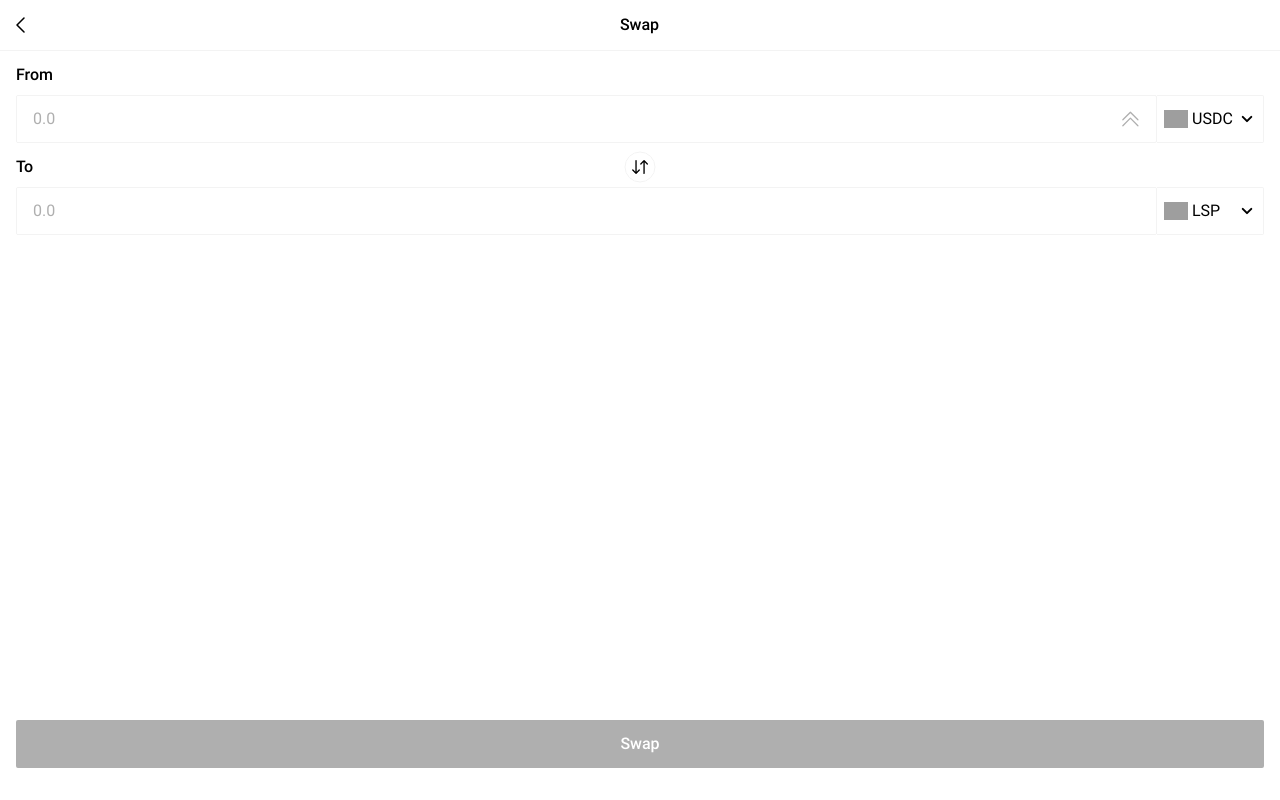
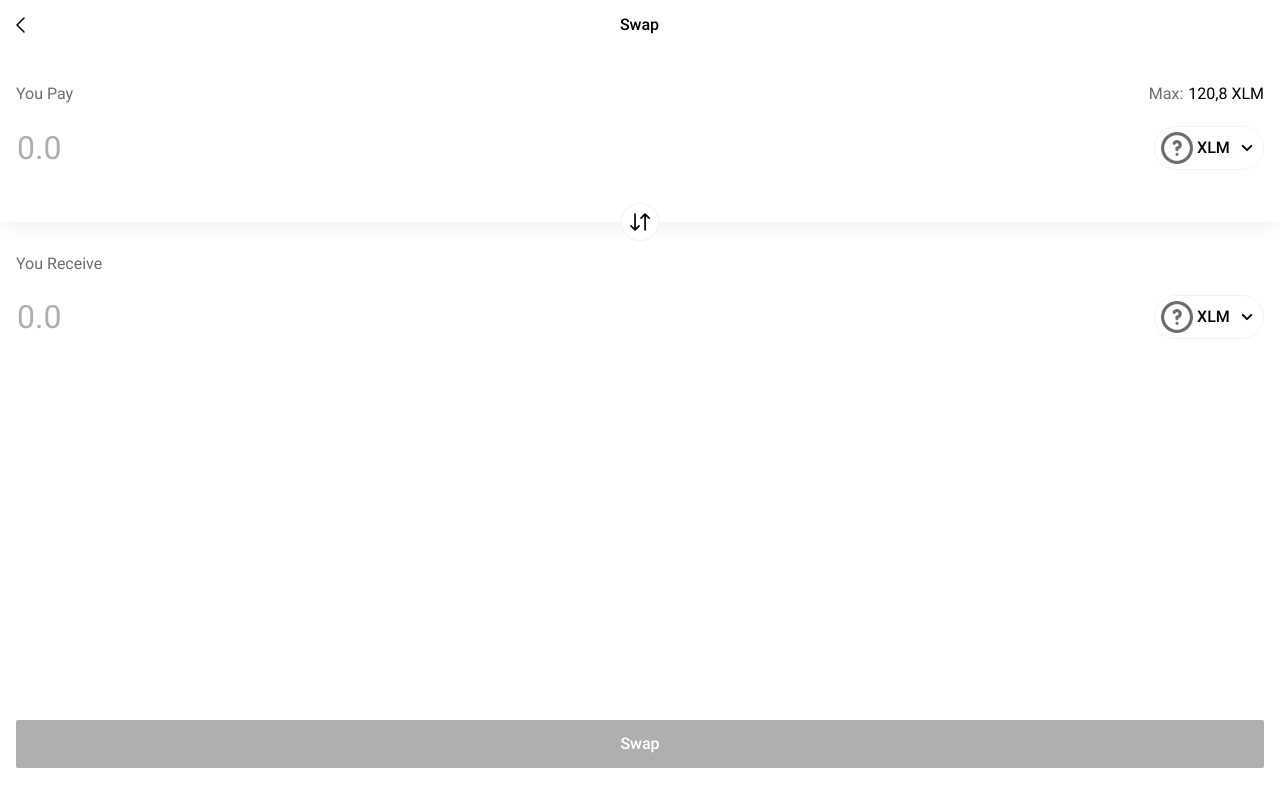
Before and after one commit to rabetofficial/rabet-mobile, a Next.js app: page /swap in a window 1280 px wide. Built offline with nearby package versions, Linux system fonts and the light colour scheme; grey boxes are pictures that could not be loaded.

Commit message:
style: style swap page

```diff
--- a/src/blocks/Op/Basic/SelectAsset/index.tsx
+++ b/src/blocks/Op/Basic/SelectAsset/index.tsx
@@ -1,102 +1,31 @@
-import { Horizon } from 'stellar-sdk';
-import React, { useEffect, useState } from 'react';
+import React from 'react';
+import Image from 'next/image';
+import styled from 'styled-components';
 
-import { Usage } from 'models';
+import questionLogo from 'public/images/question-circle.png';
 import AngleDownBold from 'svgs/AngleDownBold';
-// import Modal from 'components/common/ModalDialog';
-import handleAssetAlt from 'utils/handleAssetAlt';
-import handleAssetImage from 'utils/handleAssetImage';
-import questionLogo from 'public/images/question-circle.png';
-import useTypedSelector from 'hooks/useTypedSelector';
 
-import * as S from './styles';
-import SearchAsset from './Search';
+const Trigger = styled.div`
+  display: flex;
+  align-items: center;
+  justify-content: space-between;
+  border: 1px solid ${({ theme }) => theme.colors.primary.lighter};
+  border-radius: 22px;
+  width: 110px;
+  height: 44px;
+  padding: 6px 10px 6px 6px;
+`;
 
-type AppProps = {
-  asset: Horizon.BalanceLine;
-  assets: Horizon.BalanceLine[];
-  onChange: (value: any) => void;
-  usage: Usage;
-  valueName?: string;
-  defaultNull?: boolean;
-  setValue?: null;
-};
+const SelectAsset = () => (
+  <div>
+    <Trigger>
+      <div className="flex items-center">
+        <Image src={questionLogo} height={32} width={32} />
+        <div className="font-medium ml-1">XLM</div>
+      </div>
+      <AngleDownBold />
+    </Trigger>
+  </div>
+);
 
-const SelectAssetModal = ({
-  asset,
-  onChange,
-  assets,
-  setValue,
-  valueName,
-  defaultNull,
-  usage,
-}: AppProps) => {
-  const [isModalOpen, setIsModalOpen] = useState(false);
-  const [currentAsset, setCurrentAsset] = useState(
-    defaultNull ? null : assets[0],
-  );
-  const assetImages = useTypedSelector((store) => store.assetImages);
-
-  const onOpenModal = () => setIsModalOpen(true);
-  const onCloseModal = () => setIsModalOpen(false);
-
-  useEffect(() => {
-    if (asset) {
-      setCurrentAsset(asset);
-    }
-  }, [asset]);
-
-  const handleAssetChange = (newAsset: Horizon.BalanceLine) => {
-    setCurrentAsset(newAsset);
-
-    onChange(newAsset);
-
-    if (setValue) {
-      setValue(valueName, newAsset);
-    }
-  };
-
-  return (
-    <S.InputContainer className="select-modal">
-      <S.ModalTrigger onClick={onOpenModal}>
-        <div className="flex items-center">
-          {currentAsset ? (
-            <>
-              <S.Img
-                fallBack={questionLogo}
-                alt={handleAssetAlt(currentAsset)}
-                src={handleAssetImage(currentAsset, assetImages)}
-              />
-              {currentAsset.asset_code || 'XLM'}
-            </>
-          ) : (
-            <p>NONE</p>
-          )}
-        </div>
-        <AngleDownBold />
-      </S.ModalTrigger>
-
-      {/* <Modal */}
-      {/*  isOpen={isModalOpen} */}
-      {/*  onClose={onCloseModal} */}
-      {/*  isStyled={false} */}
-      {/*  size={usage === 'extension' ? 'small' : 'medium'} */}
-      {/* > */}
-      {/*  <SearchAsset */}
-      {/*    assets={assets} */}
-      {/*    valueName={valueName} */}
-      {/*    closeModal={onCloseModal} */}
-      {/*    onChange={handleAssetChange} */}
-      {/*  /> */}
-      {/* </Modal> */}
-    </S.InputContainer>
-  );
-};
-
-SelectAssetModal.defaultProps = {
-  valueName: '',
-  setValue: undefined,
-  defaultNull: false,
-};
-
-export default SelectAssetModal;
+export default SelectAsset;
--- a/src/blocks/Op/Basic/Swap/index.tsx
+++ b/src/blocks/Op/Basic/Swap/index.tsx
@@ -15,16 +15,16 @@ import Input from 'components/common/Input/InputHook';
 import useActiveAccount from 'hooks/useActiveAccount';
 import combineAssets from 'utils/swap/addDefaultAssets';
 import controlNumberInput from 'utils/controlNumberInput';
-import SelectAssetModal from 'blocks/Op/Basic/SelectAsset';
 import isInsufficientAsset from 'utils/isInsufficientAsset';
 import ButtonContainer from 'components/common/ButtonContainer';
 import RouteName from 'staticRes/routes';
 import config from 'config';
+import Layout from 'components/common/Layouts/BaseLayout';
 import validateForm from './validateForm';
 import ShowFractional from './ShowFractional';
 
 import * as S from './styles';
-import Layout from '../../../../components/common/Layouts/BaseLayout';
+import SelectAsset from '../SelectAsset';
 
 export type FormValues = {
   path: any[];
@@ -191,10 +191,17 @@ const BasicSwap = () => {
   };
 
   return (
+    <form onSubmit={handleSubmit(onSubmit)}>
+      <S.Shadow>
         <Layout>
-      <form onSubmit={handleSubmit(onSubmit)}>
-        <label className="label-primary block mt-[12px]">From</label>
-        <S.ModalInput>
+          <div className="flex justify-between">
+            <div className="text-primary-dark">You Pay</div>
+            <div className="flex">
+              <div className="text-primary-dark">Max:</div>
+              <div className="ml-[5px]">120,8 XLM</div>
+            </div>
+          </div>
+
           <Controller
             name="lastField"
             control={control}
@@ -212,6 +219,7 @@ const BasicSwap = () => {
             )}
           />
 
+          <div className="flex items-center mt-[20px]">
             <Controller
               name="from"
               control={control}
@@ -219,8 +227,8 @@ const BasicSwap = () => {
                 <Input
                   type="number"
                   placeholder="0.0"
-                size="medium"
-                variant="max"
+                  size="x-large"
+                  variant="borderless"
                   value={field.value}
                   onChange={(e) => {
                     setValue('lastField', 'from');
@@ -230,42 +238,28 @@ const BasicSwap = () => {
                   errorMsg={errors.from && errors.from.message}
                   onKeyPress={controlNumberInput}
                   styleType="light"
-                className="grow"
+                  className="grow !my-0"
                 />
               )}
             />
 
-          <Controller
-            name="asset1"
-            control={control}
-            render={({ field }) => (
-              <SelectAssetModal
-                valueName="asset1"
-                asset={field.value}
-                onChange={field.onChange}
-                assets={assets}
-              />
-            )}
-          />
-        </S.ModalInput>
+            <SelectAsset />
+          </div>
+        </Layout>
+      </S.Shadow>
 
       <div className="flex justify-center">
-          <div
-            style={{
-              width: 32,
-              height: 32,
-              borderRadius: '50%',
-              overflow: 'hidden',
-              cursor: 'pointer',
-            }}
-            onClick={handleSwapPlaces}
-          >
+        <S.SwapSvg className="mt-[-20px]" onClick={handleSwapPlaces}>
           <Swap />
-          </div>
+        </S.SwapSvg>
       </div>
 
-        <label className="label-primary block mt-[-28px]">To</label>
-        <S.ModalInput>
+      <Layout>
+        <>
+          <div className="text-primary-dark mt-[30px]">
+            You Receive
+          </div>
+          <div className="flex items-center mt-[19px]">
             <Controller
               name="to"
               control={control}
@@ -273,7 +267,8 @@ const BasicSwap = () => {
                 <Input
                   type="number"
                   placeholder="0.0"
-                size="medium"
+                  size="x-large"
+                  variant="borderless"
                   value={field.value}
                   onChange={(e) => {
                     setValue('lastField', 'to');
@@ -282,25 +277,12 @@ const BasicSwap = () => {
                   errorMsg={errors.to && errors.to.message}
                   onKeyPress={controlNumberInput}
                   styleType="light"
-                className="grow"
+                  className="grow !my-0"
                 />
               )}
             />
-
-          <Controller
-            name="asset2"
-            control={control}
-            render={({ field }) => (
-              <SelectAssetModal
-                asset={field.value}
-                valueName="asset2"
-                assets={assets}
-                onChange={field.onChange}
-              />
-            )}
-          />
-        </S.ModalInput>
-
+            <SelectAsset />
+          </div>
           {loading ? (
             <div className="flex justify-center">
               <Loading size={40} className="!p-0" />
@@ -356,8 +338,9 @@ const BasicSwap = () => {
               disabled={!isValid || isValidating || !showSwapInfo}
             />
           </ButtonContainer>
+        </>
+      </Layout>
     </form>
-    </Layout>
   );
 };
 
--- a/src/blocks/Op/Basic/Swap/styles.ts
+++ b/src/blocks/Op/Basic/Swap/styles.ts
@@ -14,6 +14,19 @@ export const ModalInput = styled.div`
   .select-modal {
     margin: 8px 0;
   }
+`;
+
+export const SwapSvg = styled.div`
+  position: absolute;
+  svg {
+    height: 40px;
+    width: 40px;
+  }
+`;
+
+export const Shadow = styled.div`
+  padding: 32px 0 52px 0;
+  box-shadow: 0 2px 22px 0 rgba(0, 0, 0, 0.07);
 `;
 
 export const Hr = styled.hr`
--- a/src/components/common/ExitTitle/index.tsx
+++ b/src/components/common/ExitTitle/index.tsx
@@ -10,6 +10,7 @@ type AppProps = {
   className?: string;
   onClose?: () => void | undefined;
   backIcon?: boolean;
+  borderless?: boolean;
 };
 
 const ExtTitle = ({
@@ -17,6 +18,7 @@ const ExtTitle = ({
   onClose,
   backIcon,
   className,
+  borderless,
 }: AppProps) => {
   const router = useRouter();
 
@@ -29,7 +31,9 @@ const ExtTitle = ({
   };
 
   return (
-    <S.Container className={className}>
+    <S.Container
+      className={`${className} ${borderless ? '!border-b-0' : ''}`}
+    >
       {backIcon ? (
         <>
           <div className="mr-auto" onClick={handleClose}>
@@ -49,6 +53,7 @@ ExtTitle.defaultProps = {
   className: '',
   onClose: undefined,
   backIcon: true,
+  borderless: false,
 };
 
 export default ExtTitle;
--- a/src/components/common/Input/InputHook.tsx
+++ b/src/components/common/Input/InputHook.tsx
@@ -11,6 +11,7 @@ import isEmpty from 'helpers/isEmpty';
 import { InputVariant, InputSize } from 'models';
 import InputBtn from 'components/common/Input/InputBtn';
 
+import classNames from 'classnames';
 import * as S from './styles';
 
 type Error = {
@@ -76,13 +77,19 @@ const Input = (props: AppProps) => {
     inputProps2.defaultValue = defaultValue;
   }
 
+  console.warn(variant);
+
   return (
     <div
       className="flex flex-col grow"
       style={{ display: invisible ? 'none' : 'block' }}
     >
       <S.Group
-        className={`${className} ${size}`}
+        className={classNames(
+          className,
+          size,
+          variant === 'borderless' ? 'borderless' : '',
+        )}
         style={style}
         styleType={styleType}
       >
@@ -108,7 +115,9 @@ const Input = (props: AppProps) => {
         />
       </S.Group>
 
-      {!isEmpty(errorMsg) && <S.ErrorMsg>{errorMsg}</S.ErrorMsg>}
+      {!isEmpty(errorMsg) ? (
+        <S.ErrorMsg>{errorMsg}</S.ErrorMsg>
+      ) : null}
     </div>
   );
 };
--- a/src/components/common/Input/styles.ts
+++ b/src/components/common/Input/styles.ts
@@ -18,6 +18,15 @@ export const Group = styled.div.attrs(
   &:focus,
   &:focus-within {
     border: 1px solid black;
+  }
+
+  &.x-large {
+    height: 44px;
+
+    input {
+      font-size: 32px;
+      padding: 0;
+    }
   }
 
   &.large {
@@ -46,6 +55,10 @@ export const Group = styled.div.attrs(
       font-size: 16px;
       padding-left: 12px;
     }
+  }
+
+  &.borderless {
+    border: 1px solid transparent !important;
   }
 
   .input {
--- a/src/models/general.model.ts
+++ b/src/models/general.model.ts
@@ -11,9 +11,9 @@ export type ButtonVariant =
 
 export type ButtonSize = 'small' | 'medium' | 'large';
 
-export type InputVariant = 'password' | 'max';
+export type InputVariant = 'password' | 'max' | 'borderless';
 
-export type InputSize = 'small' | 'medium' | 'large';
+export type InputSize = 'small' | 'medium' | 'large' | 'x-large';
 
 export type ModalSize = 'small' | 'medium' | 'large';
 
```
Also changed, not shown: src/pages/_app.tsx (+8 -2 lines). Lines whose indentation alone changed are shown as unchanged.
